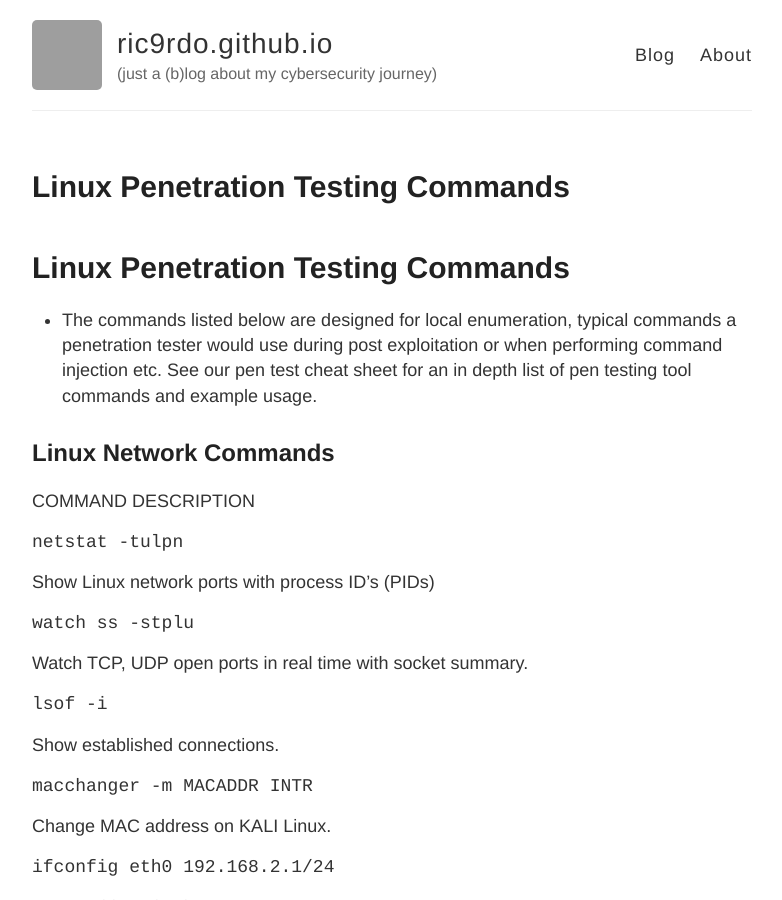
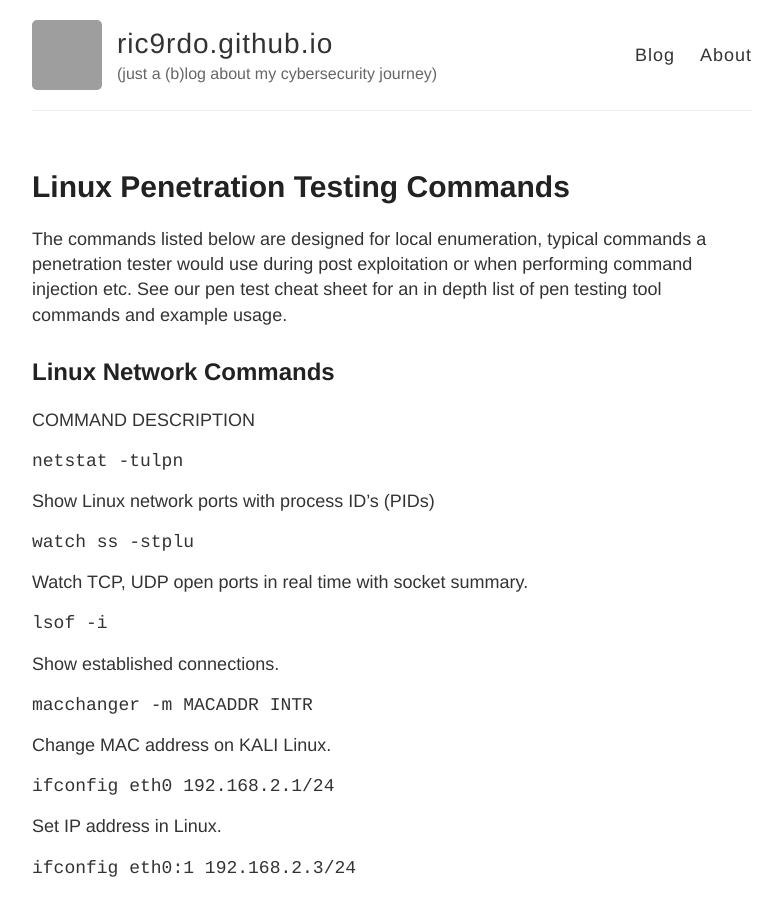
Before and after one commit to ric9rdo/ric9rdo.github.io, a Jekyll site: the page built from _posts/2022-05-18-Linux-Penetration-Testing-Commands.md, in a window 1280 px wide and 900 px high. Shown: the whole window, without its empty margins (248-1030 px from the left). Built offline with Jekyll 4.4.1, drawn with Linux system fonts in a browser that asks for light colours; grey boxes are pictures that could not be loaded.

Commit message:
Update 2022-05-18-Linux-Penetration-Testing-Commands.md

```diff
--- a/_posts/2022-05-18-Linux-Penetration-Testing-Commands.md
+++ b/_posts/2022-05-18-Linux-Penetration-Testing-Commands.md
@@ -3,8 +3,7 @@ layout: post
 title: Linux Penetration Testing Commands
 ---
 
-# Linux Penetration Testing Commands
-- The commands listed below are designed for local enumeration, typical commands a penetration tester would use during post exploitation or when performing command injection etc. See our pen test cheat sheet for an in depth list of pen testing tool commands and example usage.
+The commands listed below are designed for local enumeration, typical commands a penetration tester would use during post exploitation or when performing command injection etc. See our pen test cheat sheet for an in depth list of pen testing tool commands and example usage.
 
 ## Linux Network Commands
 COMMAND DESCRIPTION
```
